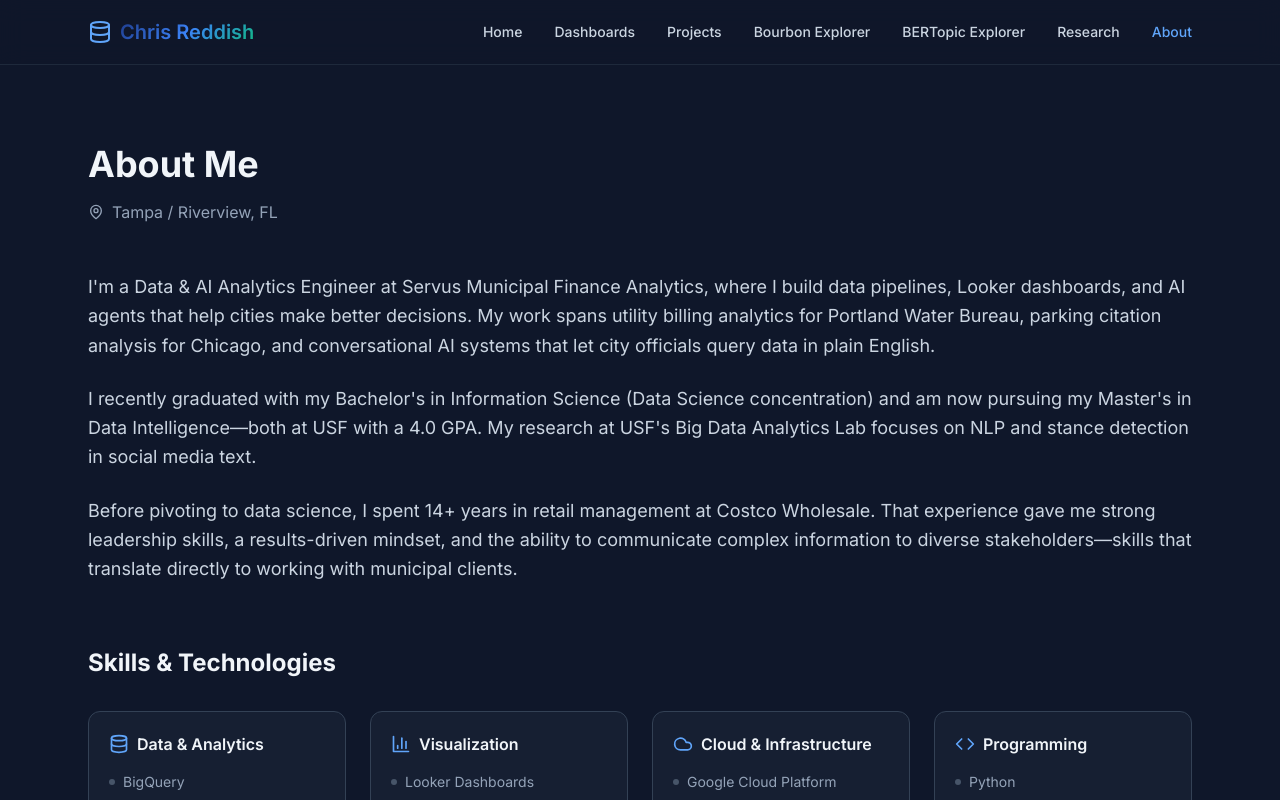
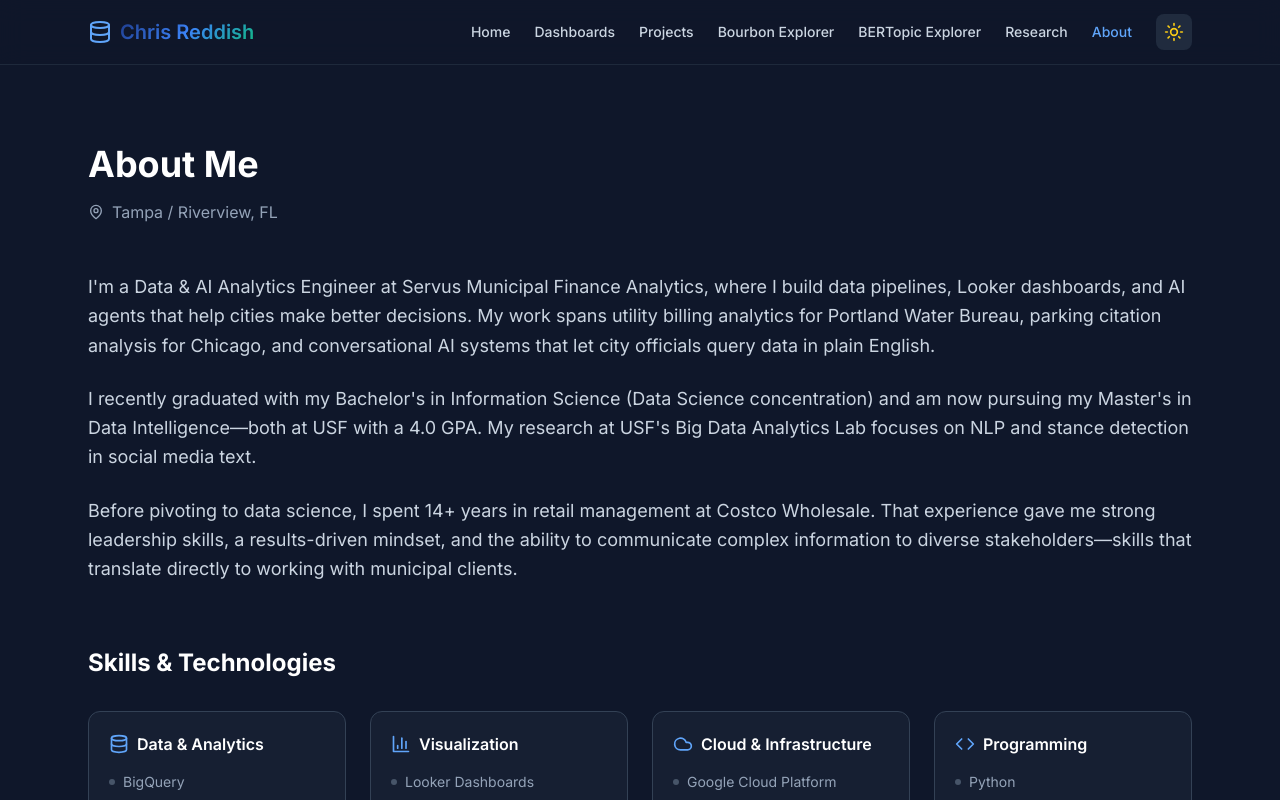
Before and after one commit to Cred1747/chrisreddish.com, a React (Vite) app: page /about in a window 1280 px wide. Shown: the top 800 px of the page. Built offline with nearby package versions, Linux system fonts and the light colour scheme.

Commit message:
Add global theme toggle in navbar - works on entire site

```diff
--- a/src/App.jsx
+++ b/src/App.jsx
@@ -1,4 +1,5 @@
 import { Routes, Route } from 'react-router-dom'
+import { ThemeProvider } from './context/ThemeContext'
 import Layout from './components/Layout'
 import Home from './pages/Home'
 import Projects from './pages/Projects'
@@ -10,6 +11,7 @@ import BertExplorer from './pages/BertExplorer'
 
 function App() {
   return (
+    <ThemeProvider>
       <Layout>
         <Routes>
           <Route path="/" element={<Home />} />
@@ -21,6 +23,7 @@ function App() {
           <Route path="/bert" element={<BertExplorer />} />
         </Routes>
       </Layout>
+    </ThemeProvider>
   )
 }
 
--- a/src/components/Layout.jsx
+++ b/src/components/Layout.jsx
@@ -1,6 +1,7 @@
 import { useState } from 'react'
 import { Link, useLocation } from 'react-router-dom'
-import { Menu, X, Github, Linkedin, Mail, Database } from 'lucide-react'
+import { Menu, X, Github, Linkedin, Mail, Database, Sun, Moon } from 'lucide-react'
+import { useTheme } from '../context/ThemeContext'
 
 const navLinks = [
   { path: '/', label: 'Home' },
@@ -15,9 +16,14 @@ const navLinks = [
 function Navbar() {
   const [isOpen, setIsOpen] = useState(false)
   const location = useLocation()
+  const { theme, toggleTheme } = useTheme()
 
   return (
-    <nav className="fixed top-0 left-0 right-0 z-50 bg-slate-900/80 backdrop-blur-md border-b border-slate-800">
+    <nav className={`fixed top-0 left-0 right-0 z-50 backdrop-blur-md border-b transition-colors ${
+      theme === 'dark'
+        ? 'bg-slate-900/80 border-slate-800'
+        : 'bg-white/80 border-slate-200'
+    }`}>
       <div className="max-w-6xl mx-auto px-4 sm:px-6">
         <div className="flex items-center justify-between h-16">
           {/* Logo */}
@@ -27,7 +33,7 @@ function Navbar() {
           </Link>
 
           {/* Desktop Nav */}
-          <div className="hidden md:flex items-center gap-8">
+          <div className="hidden md:flex items-center gap-6">
             {navLinks.map(link => (
               <Link
                 key={link.path}
@@ -35,27 +41,57 @@ function Navbar() {
                 className={`animated-underline text-sm font-medium transition-colors ${
                   location.pathname === link.path
                     ? 'text-primary-400'
-                    : 'text-slate-300 hover:text-white'
+                    : theme === 'dark'
+                      ? 'text-slate-300 hover:text-white'
+                      : 'text-slate-600 hover:text-slate-900'
                 }`}
               >
                 {link.label}
               </Link>
             ))}
+
+            {/* Theme Toggle */}
+            <button
+              onClick={toggleTheme}
+              className={`p-2 rounded-lg transition-colors ${
+                theme === 'dark'
+                  ? 'bg-slate-700/50 text-yellow-400 hover:bg-slate-600/50'
+                  : 'bg-slate-200 text-slate-700 hover:bg-slate-300'
+              }`}
+              aria-label="Toggle theme"
+            >
+              {theme === 'dark' ? <Sun className="w-5 h-5" /> : <Moon className="w-5 h-5" />}
+            </button>
           </div>
 
           {/* Mobile menu button */}
-          <button
-            onClick={() => setIsOpen(!isOpen)}
-            className="md:hidden p-2 text-slate-400 hover:text-white"
-          >
-            {isOpen ? <X className="w-6 h-6" /> : <Menu className="w-6 h-6" />}
-          </button>
+          <div className="md:hidden flex items-center gap-2">
+            <button
+              onClick={toggleTheme}
+              className={`p-2 rounded-lg transition-colors ${
+                theme === 'dark'
+                  ? 'bg-slate-700/50 text-yellow-400'
+                  : 'bg-slate-200 text-slate-700'
+              }`}
+              aria-label="Toggle theme"
+            >
+              {theme === 'dark' ? <Sun className="w-5 h-5" /> : <Moon className="w-5 h-5" />}
+            </button>
+            <button
+              onClick={() => setIsOpen(!isOpen)}
+              className={`p-2 ${theme === 'dark' ? 'text-slate-400 hover:text-white' : 'text-slate-600 hover:text-slate-900'}`}
+            >
+              {isOpen ? <X className="w-6 h-6" /> : <Menu className="w-6 h-6" />}
+            </button>
+          </div>
         </div>
       </div>
 
       {/* Mobile Nav */}
       {isOpen && (
-        <div className="md:hidden bg-slate-800 border-b border-slate-700">
+        <div className={`md:hidden border-b ${
+          theme === 'dark' ? 'bg-slate-800 border-slate-700' : 'bg-white border-slate-200'
+        }`}>
           <div className="px-4 py-3 space-y-2">
             {navLinks.map(link => (
               <Link
@@ -65,7 +101,9 @@ function Navbar() {
                 className={`block py-2 px-3 rounded-lg transition-colors ${
                   location.pathname === link.path
                     ? 'bg-primary-500/20 text-primary-400'
-                    : 'text-slate-300 hover:bg-slate-700'
+                    : theme === 'dark'
+                      ? 'text-slate-300 hover:bg-slate-700'
+                      : 'text-slate-600 hover:bg-slate-100'
                 }`}
               >
                 {link.label}
@@ -79,11 +117,17 @@ function Navbar() {
 }
 
 function Footer() {
+  const { theme } = useTheme()
+
   return (
-    <footer className="border-t border-slate-800 bg-slate-900/50">
+    <footer className={`border-t transition-colors ${
+      theme === 'dark'
+        ? 'border-slate-800 bg-slate-900/50'
+        : 'border-slate-200 bg-slate-50'
+    }`}>
       <div className="max-w-6xl mx-auto px-4 sm:px-6 py-8">
         <div className="flex flex-col md:flex-row items-center justify-between gap-4">
-          <p className="text-slate-400 text-sm">
+          <p className={`text-sm ${theme === 'dark' ? 'text-slate-400' : 'text-slate-600'}`}>
             © {new Date().getFullYear()} Chris Reddish. Built with React & Tailwind.
           </p>
           <div className="flex items-center gap-4">
@@ -91,7 +135,7 @@ function Footer() {
               href="https://github.com/Cred1747"
               target="_blank"
               rel="noopener noreferrer"
-              className="text-slate-400 hover:text-white transition-colors"
+              className={`transition-colors ${theme === 'dark' ? 'text-slate-400 hover:text-white' : 'text-slate-500 hover:text-slate-900'}`}
               aria-label="GitHub"
             >
               <Github className="w-5 h-5" />
@@ -100,14 +144,14 @@ function Footer() {
               href="https://www.linkedin.com/in/christopher-reddish-192a402a5"
               target="_blank"
               rel="noopener noreferrer"
-              className="text-slate-400 hover:text-white transition-colors"
+              className={`transition-colors ${theme === 'dark' ? 'text-slate-400 hover:text-white' : 'text-slate-500 hover:text-slate-900'}`}
               aria-label="LinkedIn"
             >
               <Linkedin className="w-5 h-5" />
             </a>
             <a
               href="mailto:ChristopherReddish@USF.edu"
-              className="text-slate-400 hover:text-white transition-colors"
+              className={`transition-colors ${theme === 'dark' ? 'text-slate-400 hover:text-white' : 'text-slate-500 hover:text-slate-900'}`}
               aria-label="Email"
             >
               <Mail className="w-5 h-5" />
@@ -120,8 +164,12 @@ function Footer() {
 }
 
 export default function Layout({ children }) {
+  const { theme } = useTheme()
+
   return (
-    <div className="min-h-screen flex flex-col">
+    <div className={`min-h-screen flex flex-col transition-colors ${
+      theme === 'dark' ? 'bg-slate-900 text-white' : 'bg-white text-slate-900'
+    }`}>
       <Navbar />
       <main className="flex-1 pt-16">
         {children}
--- /dev/null
+++ b/src/context/ThemeContext.jsx
@@ -0,0 +1,43 @@
+import { createContext, useContext, useState, useEffect } from 'react'
+
+const ThemeContext = createContext()
+
+export function ThemeProvider({ children }) {
+  const [theme, setTheme] = useState(() => {
+    // Check localStorage first, default to dark
+    if (typeof window !== 'undefined') {
+      return localStorage.getItem('theme') || 'dark'
+    }
+    return 'dark'
+  })
+
+  useEffect(() => {
+    localStorage.setItem('theme', theme)
+    // Update document class for global styling
+    if (theme === 'light') {
+      document.documentElement.classList.add('light-theme')
+      document.documentElement.classList.remove('dark-theme')
+    } else {
+      document.documentElement.classList.add('dark-theme')
+      document.documentElement.classList.remove('light-theme')
+    }
+  }, [theme])
+
+  const toggleTheme = () => {
+    setTheme(prev => prev === 'dark' ? 'light' : 'dark')
+  }
+
+  return (
+    <ThemeContext.Provider value={{ theme, setTheme, toggleTheme }}>
+      {children}
+    </ThemeContext.Provider>
+  )
+}
+
+export function useTheme() {
+  const context = useContext(ThemeContext)
+  if (!context) {
+    throw new Error('useTheme must be used within a ThemeProvider')
+  }
+  return context
+}
--- a/src/index.css
+++ b/src/index.css
@@ -10,30 +10,71 @@ html {
   scroll-behavior: smooth;
 }
 
-body {
+/* Dark theme (default) */
+body,
+.dark-theme {
   @apply bg-slate-900 text-slate-100 antialiased;
 }
 
-/* Custom scrollbar */
+/* Light theme */
+.light-theme body,
+html.light-theme {
+  @apply bg-white text-slate-900 antialiased;
+}
+
+.light-theme {
+  --card-bg: rgba(241, 245, 249, 0.8);
+  --card-border: rgba(203, 213, 225, 1);
+  --text-muted: rgba(71, 85, 105, 1);
+}
+
+.dark-theme {
+  --card-bg: rgba(30, 41, 59, 0.5);
+  --card-border: rgba(51, 65, 85, 1);
+  --text-muted: rgba(148, 163, 184, 1);
+}
+
+/* Custom scrollbar - Dark */
+.dark-theme ::-webkit-scrollbar,
 ::-webkit-scrollbar {
   width: 8px;
 }
 
+.dark-theme ::-webkit-scrollbar-track,
 ::-webkit-scrollbar-track {
   @apply bg-slate-800;
 }
 
+.dark-theme ::-webkit-scrollbar-thumb,
 ::-webkit-scrollbar-thumb {
   @apply bg-slate-600 rounded-full;
 }
 
+.dark-theme ::-webkit-scrollbar-thumb:hover,
 ::-webkit-scrollbar-thumb:hover {
+  @apply bg-slate-500;
+}
+
+/* Custom scrollbar - Light */
+.light-theme ::-webkit-scrollbar-track {
+  @apply bg-slate-100;
+}
+
+.light-theme ::-webkit-scrollbar-thumb {
+  @apply bg-slate-400 rounded-full;
+}
+
+.light-theme ::-webkit-scrollbar-thumb:hover {
   @apply bg-slate-500;
 }
 
 /* Code blocks */
 .code-block {
   @apply bg-slate-800 rounded-lg p-4 font-mono text-sm overflow-x-auto border border-slate-700;
+}
+
+.light-theme .code-block {
+  @apply bg-slate-100 border-slate-300 text-slate-800;
 }
 
 /* Gradient text */
@@ -72,3 +113,49 @@ body {
 .animated-underline:hover::after {
   width: 100%;
 }
+
+/* Light theme card styles */
+.light-theme .bg-slate-800\/50,
+.light-theme .bg-slate-800\/40 {
+  background-color: rgba(241, 245, 249, 0.9) !important;
+  border-color: rgba(203, 213, 225, 1) !important;
+}
+
+.light-theme .bg-slate-800\/30 {
+  background-color: rgba(241, 245, 249, 0.5) !important;
+}
+
+.light-theme .border-slate-700 {
+  border-color: rgba(203, 213, 225, 1) !important;
+}
+
+.light-theme .border-slate-800 {
+  border-color: rgba(226, 232, 240, 1) !important;
+}
+
+.light-theme .text-slate-400 {
+  color: rgba(71, 85, 105, 1) !important;
+}
+
+.light-theme .text-slate-300 {
+  color: rgba(51, 65, 85, 1) !important;
+}
+
+.light-theme .bg-slate-900 {
+  background-color: white !important;
+}
+
+.light-theme .bg-slate-900\/80 {
+  background-color: rgba(255, 255, 255, 0.9) !important;
+}
+
+/* Light theme gradient backgrounds */
+.light-theme .from-primary-900\/20,
+.light-theme .from-primary-900\/30 {
+  --tw-gradient-from: rgba(30, 58, 138, 0.1) !important;
+}
+
+.light-theme .to-accent-900\/10,
+.light-theme .to-accent-900\/30 {
+  --tw-gradient-to: rgba(6, 78, 59, 0.1) !important;
+}
--- a/src/pages/BertExplorer.jsx
+++ b/src/pages/BertExplorer.jsx
@@ -7,12 +7,11 @@ import {
   MessageSquare,
   Calendar,
   Hash,
-  Sun,
-  Moon,
   Loader2,
   BarChart3,
   PieChart as PieChartIcon
 } from 'lucide-react'
+import { useTheme } from '../context/ThemeContext'
 import {
   BarChart,
   Bar,
@@ -60,15 +59,16 @@ const TOPIC_COLORS = [
 ]
 
 export default function BertExplorer() {
+  // Use global theme
+  const { theme } = useTheme()
+
   // State
   const [model, setModel] = useState('LM')
   const [stance, setStance] = useState('negative')
   const [kValue, setKValue] = useState(8)
-  const [theme, setTheme] = useState('dark')
   const [loading, setLoading] = useState(false)
   const [error, setError] = useState(null)
   const [viewMode, setViewMode] = useState('bar') // 'bar' or 'sunburst'
-
 
   // Data state
   const [documentData, setDocumentData] = useState([])
@@ -395,13 +395,6 @@ export default function BertExplorer() {
                 </button>
               </div>
 
-              <button
-                onClick={() => setTheme(theme === 'dark' ? 'light' : 'dark')}
-                className={`p-2 rounded-lg transition-all ${theme === 'dark' ? 'bg-slate-700/50 text-cyan-400 hover:bg-slate-600/50' : 'bg-cyan-200 text-cyan-700 hover:bg-cyan-300'}`}
-              >
-                {theme === 'dark' ? <Sun className="w-5 h-5" /> : <Moon className="w-5 h-5" />}
-              </button>
-
               <a
                 href="https://github.com/Cred1747/BERTopic-Tweet-Explorer"
                 target="_blank"
@@ -567,12 +560,11 @@ export default function BertExplorer() {
                   insidetextorientation: 'radial'
                 }]}
                 layout={{
-                  margin: { t: 10, l: 10, r: 10, b: 10 },
+                  margin: { t: 40, l: 40, r: 40, b: 40 },
                   paper_bgcolor: 'rgba(0,0,0,0)',
                   plot_bgcolor: 'rgba(0,0,0,0)',
-                  font: { color: theme === 'dark' ? '#e2e8f0' : '#1e293b' },
-                  width: undefined,
-                  height: 500,
+                  font: { color: theme === 'dark' ? '#e2e8f0' : '#1e293b', size: 11 },
+                  height: 550,
                   autosize: true
                 }}
                 config={{
@@ -580,7 +572,7 @@ export default function BertExplorer() {
                   responsive: true
                 }}
                 onClick={handlePlotlySunburstClick}
-                style={{ width: '100%', height: '500px' }}
+                style={{ width: '100%', height: '550px' }}
                 useResizeHandler={true}
               />
               <p className={`text-center text-sm mt-2 ${t.textMuted}`}>
```
Lines whose indentation alone changed are shown as unchanged.
